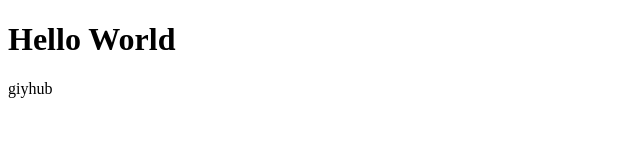
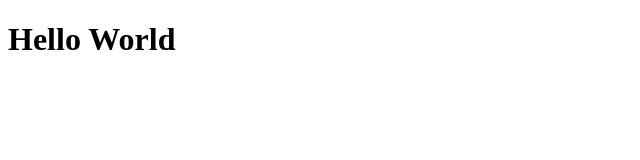
Before and after one commit to fseffzrs/fseffzrs.github.io, a plain HTML site: page index.html in a window 1280 px wide. Shown: the full height of the page, 0-640 px from the left. Drawn offline with Linux system fonts and the light colour scheme.

Commit message:
Update index.html

```diff
--- a/index.html
+++ b/index.html
@@ -3,7 +3,6 @@
 
 <body>
     <h1>Hello World</h1>
-    <p>giyhub</p>
 </body>
 
 </html>
```
